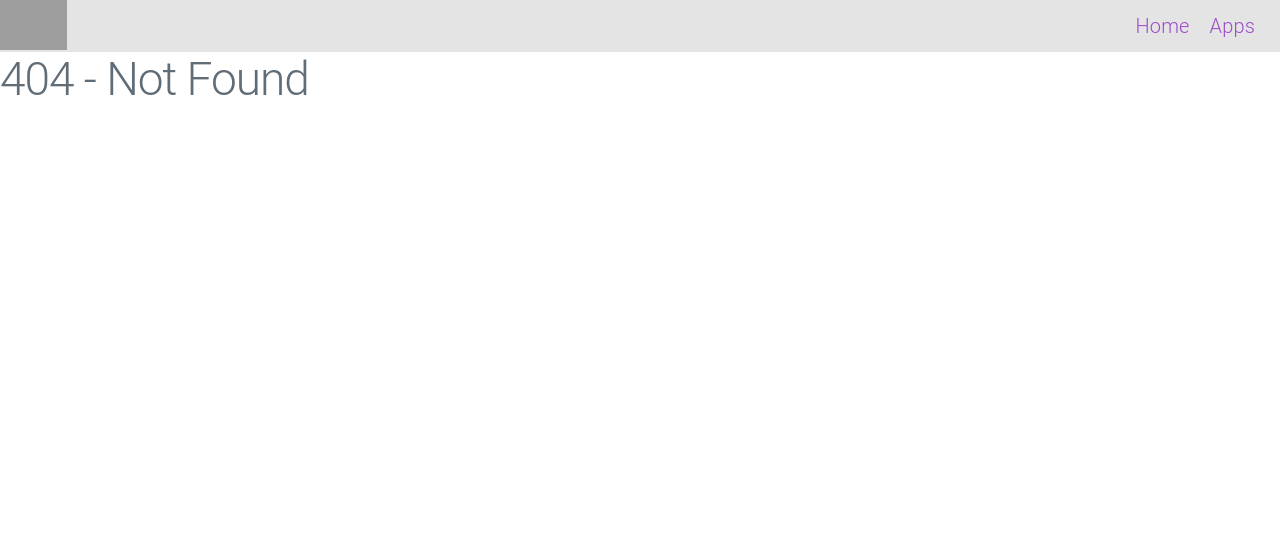
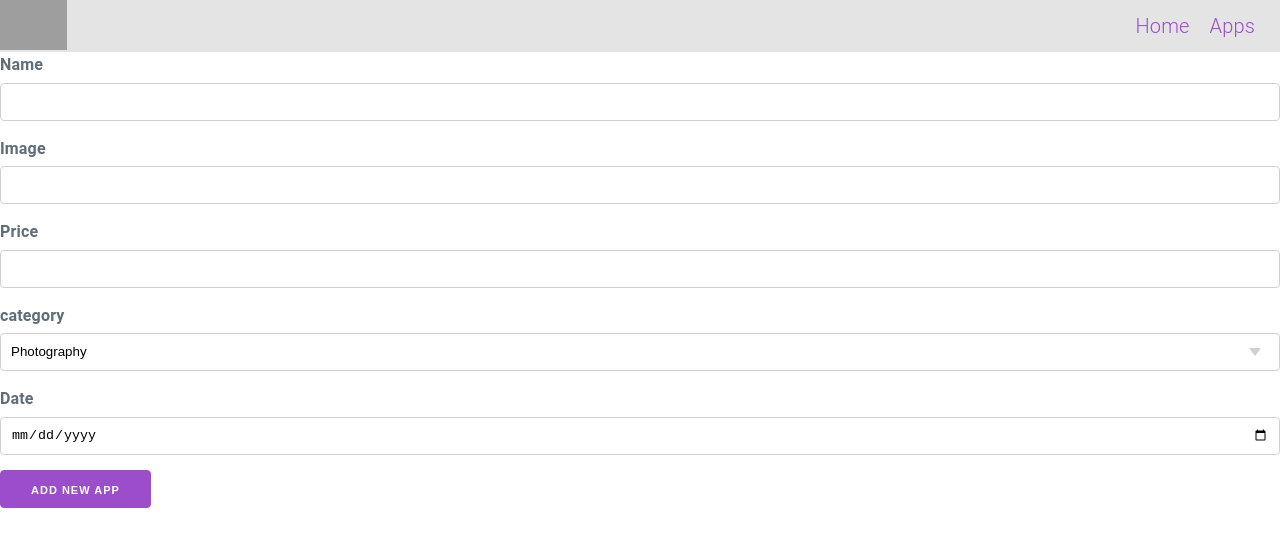
Before and after one commit to JanGimenezLayola/app-store-react-frontend, a React (Create React App) app: page /apps/create in a window 1280 px wide. Before the commit this address had no page. Shown: the top 546 px of the page. Built offline with nearby package versions, Linux system fonts and the light colour scheme; grey boxes are pictures that could not be loaded.

Commit message:
create new app

```diff
--- a/src/App.css
+++ b/src/App.css
@@ -23,3 +23,26 @@ nav li {
   font-size: 20px;
   margin: 0 10px;
 }
+
+.list-container {
+  display: flex;
+  justify-content: space-evenly;
+  flex-wrap: wrap;
+}
+
+.app-container {
+  height: 420px;
+  width: 250px;
+  overflow: hidden;
+  border: #cccc 1px solid;
+  border-radius: 5px;
+  display: flex;
+  flex-direction: column;
+  align-items: center;
+  margin-bottom: 30px
+}
+
+.app-container img {
+  height: 300px;
+  overflow: hidden;
+}
--- a/src/App.js
+++ b/src/App.js
@@ -4,6 +4,7 @@ import {BrowserRouter as Router, Route, Switch} from 'react-router-dom';
 import Home from './pages/Home.js';
 import AppList from './pages/AppList.js';
 import NotFound from './pages/NotFound.js';
+import CreateApp from './pages/CreateApp.js';
 
 import Navbar from './components/Navbar'
 
@@ -18,6 +19,7 @@ function App() {
         <Switch>
           <Route path='/' exact component={Home} />
           <Route path='/apps' exact component={AppList} />
+          <Route path='/apps/create' exact component={CreateApp} />
           <Route component={NotFound} />
         </Switch>
       </div>
--- a/src/pages/AppList.js
+++ b/src/pages/AppList.js
@@ -1,4 +1,7 @@
 import React, { Component }  from 'react';
+
+import {Link} from 'react-router-dom'
+
 import appStoreService from '../services/app-store-service'
 
 class AppList extends Component {
@@ -16,21 +19,47 @@ class AppList extends Component {
     })
   }
 
+  handleDeleteClick = (id) => {
+    const { apps } = this.state
+    appStoreService.deleteOneApp(id)
+    .then(() => {
+      const filteredApps = apps.filter((singleApp) => {
+        return singleApp._id !== id
+      })
+      this.setState({
+        apps: filteredApps,
+      })
+    })
+  }
+
   render() {
     const { apps } = this.state
     return (
       <div>
+        <section>
           <h1>Applist page</h1>
+          <Link to='/apps/create'>
+            <button>
+              Create a new App
+            </button>
+            </Link>
+        </section>
+
+        <section className='list-container'>.
           {apps.length > 0 ? apps.map((app) => {
             return (
-            <article>
+              <article className='app-container'>
                 <img src={app.image} alt={app.name}/>
                 <h3>{app.name}</h3>
                 <p>{app.date}</p>
-              <p>{app.price}</p>
+                <p>{app.price}$</p>
+                <button onClick={() => {
+                this.handleDeleteClick(app._id)
+                }}>X</button>
               </article>
             )
           }) : <p>Loading...</p>}
+        </section>
       </div>
     )
   }
--- /dev/null
+++ b/src/pages/CreateApp.js
@@ -0,0 +1,78 @@
+import React, { Component } from 'react'
+
+import { Redirect } from "react-router-dom";
+
+import appStoreService from '../services/app-store-service'
+
+export class CreateApp extends Component {
+
+  state = {
+    name: '',
+    price: null,
+    image: '',
+    category: '',
+    date: '',
+    description: '',
+    redirect: false,
+  }
+
+  handleOnChange = (event) => {
+    const { name, value } = event.target;
+    this.setState ({
+      [name]: value,
+    })
+  }
+
+  handleSubmit = (event) => {
+    const {name , image, price, date, category} = this.state;
+    event.preventDefault();
+    appStoreService.addOneApp({
+      name,
+      image,
+      price,
+      date,
+      category,
+    })
+    .then((response) => {
+      this.setState({
+        redirect: true,
+      })
+    })
+    .catch((error) => {
+      console.log(error);
+
+    })
+  }
+
+  render() {
+    const { name , image, price, date, category, redirect } = this.state;
+    return (
+      <>
+        <form onSubmit={this.handleSubmit}>
+          <label htmlFor="name">Name</label>
+          <input type="text" id='name' onChange={this.handleOnChange} value={name} name='name'/>
+          <label htmlFor="image">Image</label>
+          <input type="text" id='image' onChange={this.handleOnChange} value={image} name='image'/>
+          <label htmlFor="price">Price</label>
+          <input type="number" id='price' onChange={this.handleOnChange} value={price} name='price'/>
+          <label htmlFor="category">category</label>
+          <select name='category' onChange={this.handleOnChange} value={category}>
+            <option value="photography">Photography</option>
+            <option value="games">Games</option>
+            <option value="developer-tools">Developer Tools</option>
+            <option value="productivity">Productivity</option>
+            <option value="business">Business</option>
+            <option value="music">Music</option>
+            <option value="social">Social</option>
+          </select>
+          <label htmlFor="date">Date</label>
+          <input type="date" id='date' onChange={this.handleOnChange} value={date} name='date'/>
+          <button type='submit'>Add new App</button>
+        </form>
+        {redirect ? <Redirect to='/apps'/> : null}
+      </>
+    )
+  }
+}
+
+export default CreateApp
```
Lines whose indentation alone changed are shown as unchanged.
